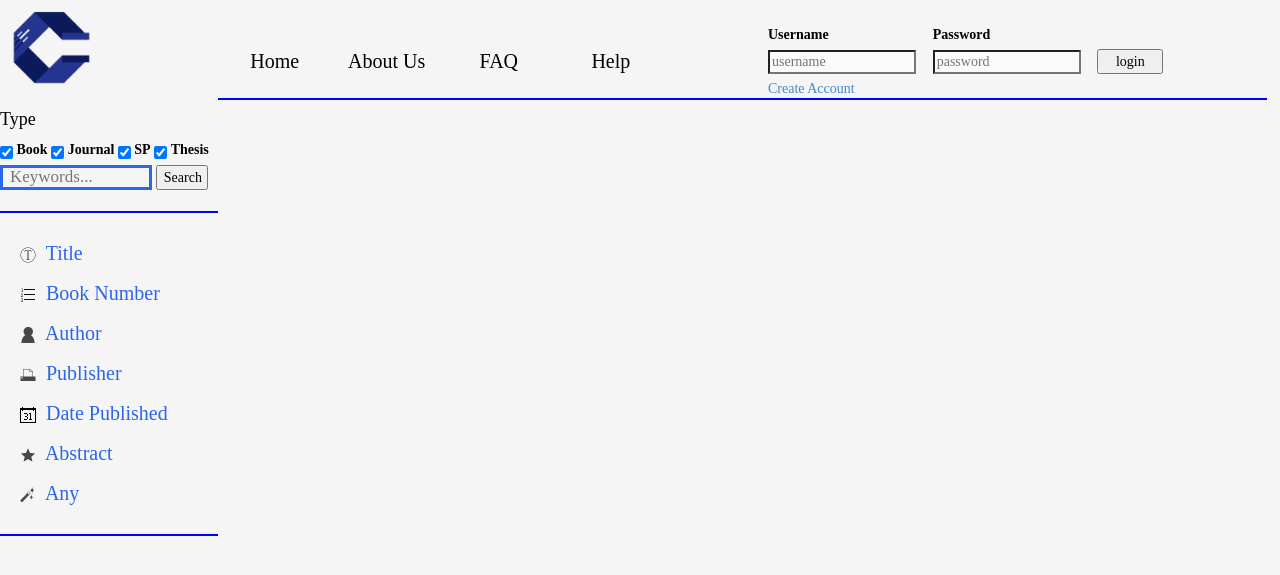
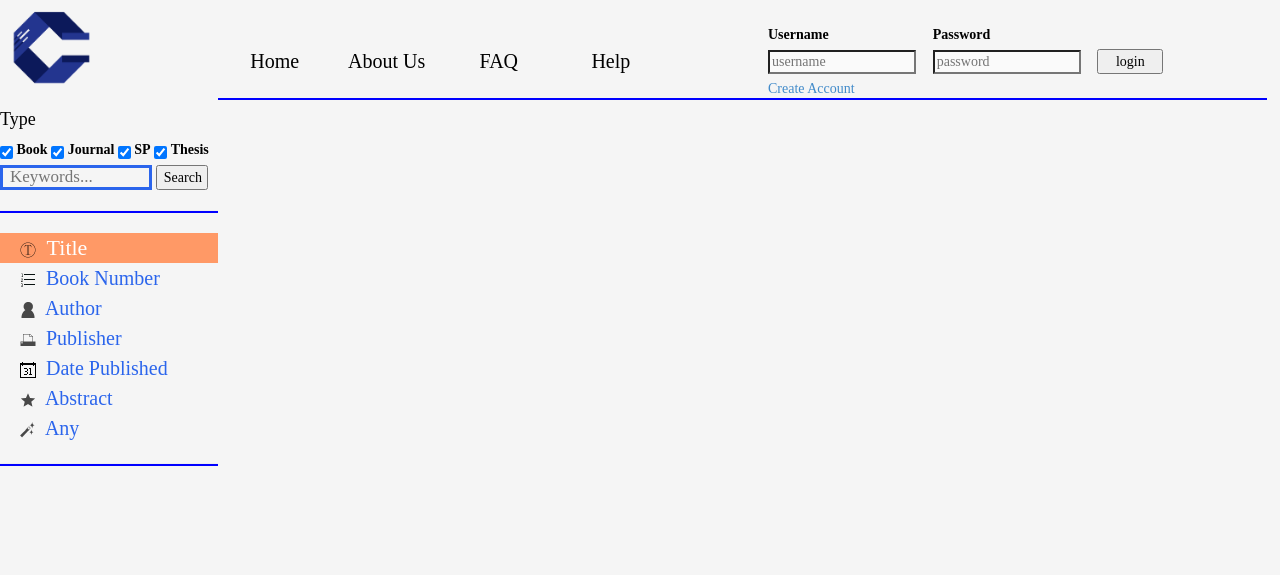
Before and after one commit to BuracayBeach/myfirstrepo, a CodeIgniter app: page /myfirstrepo/index.php/home/faq in a window 1280 px wide. Shown: the top 575 px of the page. Run offline with CodeIgniter, Linux system fonts and the light colour scheme.

Commit message:
FIX DIS (for rey)

```diff
--- a/application/views/search_view.php
+++ b/application/views/search_view.php
@@ -33,10 +33,7 @@
 					<input searchby="book_title" id="search_text" type="text" name='search' autofocus='true' placeholder='Keywords...' maxlength='99'/>
 					<input id='submit_search' type="submit" name="submit_search" value="Search" /><br/>
 		            <hr>
-					<div id="results_per_page_div" hidden>
-						<input id='results_per_page' style="width:45px" type="number" min='1' max='500' value='10'/>
-						<span>Results per page</span>
-					</div>
+
 					<?php
 						if (isset($_SESSION['type']) && $_SESSION['type'] == "admin"){
 							echo '
@@ -55,7 +52,7 @@
 
 					<div id="sidebar-wrapper">
 				        <ul class="sidebar-nav">
-				            <a href=""><li class="menu-toggle" searchby="book_title"><img src="<?php echo base_url();?>images/icon/title1.png" alt="">&nbsp; Title</li></a>
+				            <a href=""><li class="menu-toggle active" searchby="book_title"><img src="<?php echo base_url();?>images/icon/title1.png" alt="">&nbsp; Title</li></a>
 				            <a href=""><li class="menu-toggle" searchby="book_no"><img src="<?php echo base_url();?>images/icon/number.png" alt="">&nbsp; Book Number</li></a>
 				            <a href=""><li class="menu-toggle" searchby="author"><img src="<?php echo base_url();?>images/icon/user32.png" alt="">&nbsp; Author</li></a>
 				            <a href=""><li class="menu-toggle" searchby="publisher"><img src="<?php echo base_url();?>images/icon/printer32.png" alt="">&nbsp; Publisher</li></a>
@@ -109,7 +106,7 @@
 						}
 
 						my_input += "&page=1";
-						my_input += "&rows_per_page=" + $('#results_per_page').val();
+						my_input += "&rows_per_page=" + ($('#results_per_page').val()==0?10:$('#results_per_page').val());
 
 						console.log(my_input);
 						$.ajax({
--- a/css/style2.css
+++ b/css/style2.css
@@ -103,12 +103,12 @@ SEARCH FORM
 	width: 17%;
 	position: fixed;
 	float: left;
+	overflow: auto;
 }
 
 
 #sidebar-wrapper {
   width: 100%;
-  min-height: 150px;
   transition: all 0.4s ease 0s;
 }
 
@@ -146,7 +146,7 @@ SEARCH FORM
 }
 
 .sidebar-nav li {
-  line-height: 40px;
+  line-height: 30px;
   text-indent: 20px;
 }
 
@@ -161,13 +161,13 @@ SEARCH FORM
   color: #fff;
   background: #2B65EC;
   text-decoration: none;
-  font-size: 25px;
+  font-size: 22px;
 }
 
 .sidebar-nav li.active {
   background-color: #FF9966;
   color:#fff;
-  font-size: 25px;
+  font-size: 22px;
 }
 
 #search img{
```
Also changed, not shown: application/views/table_view.php (+8 -0 lines).
